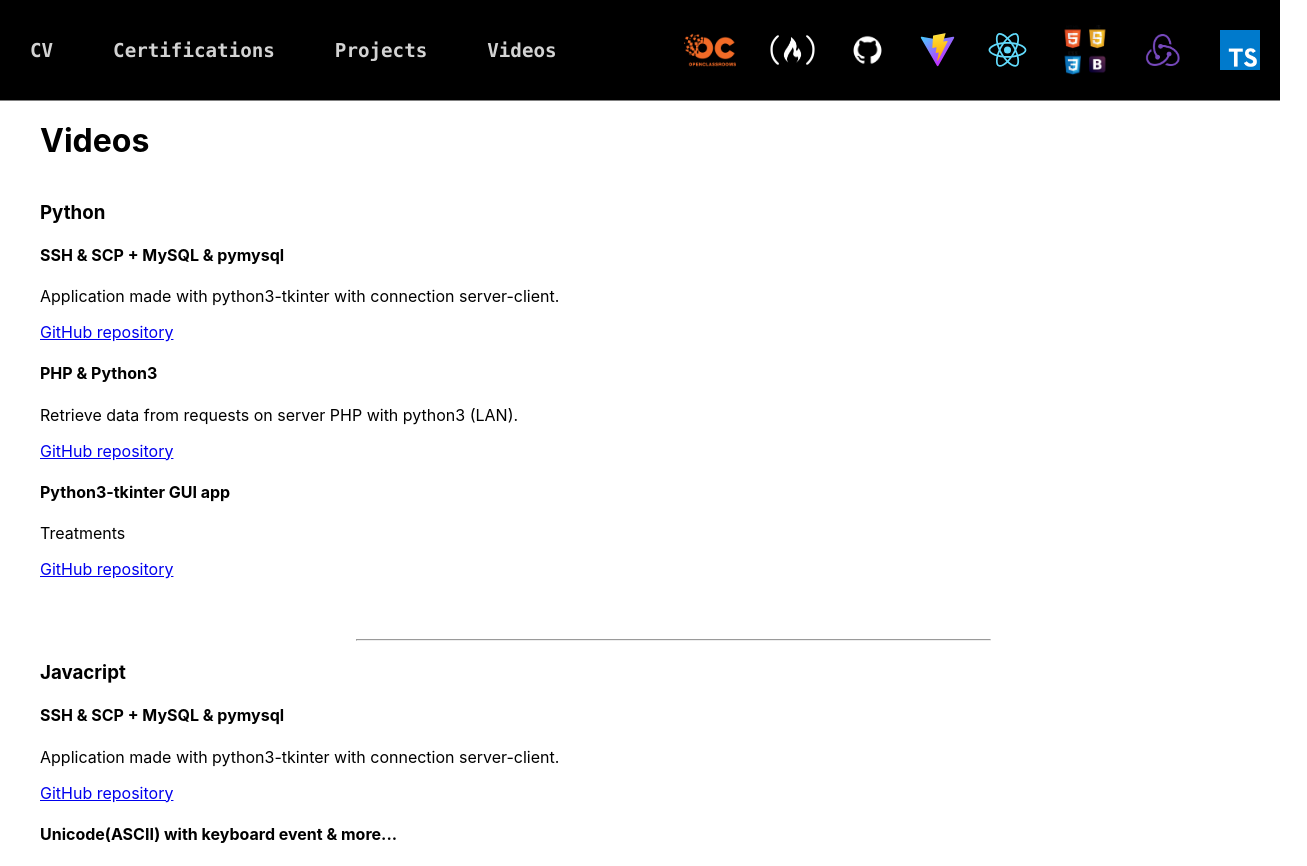
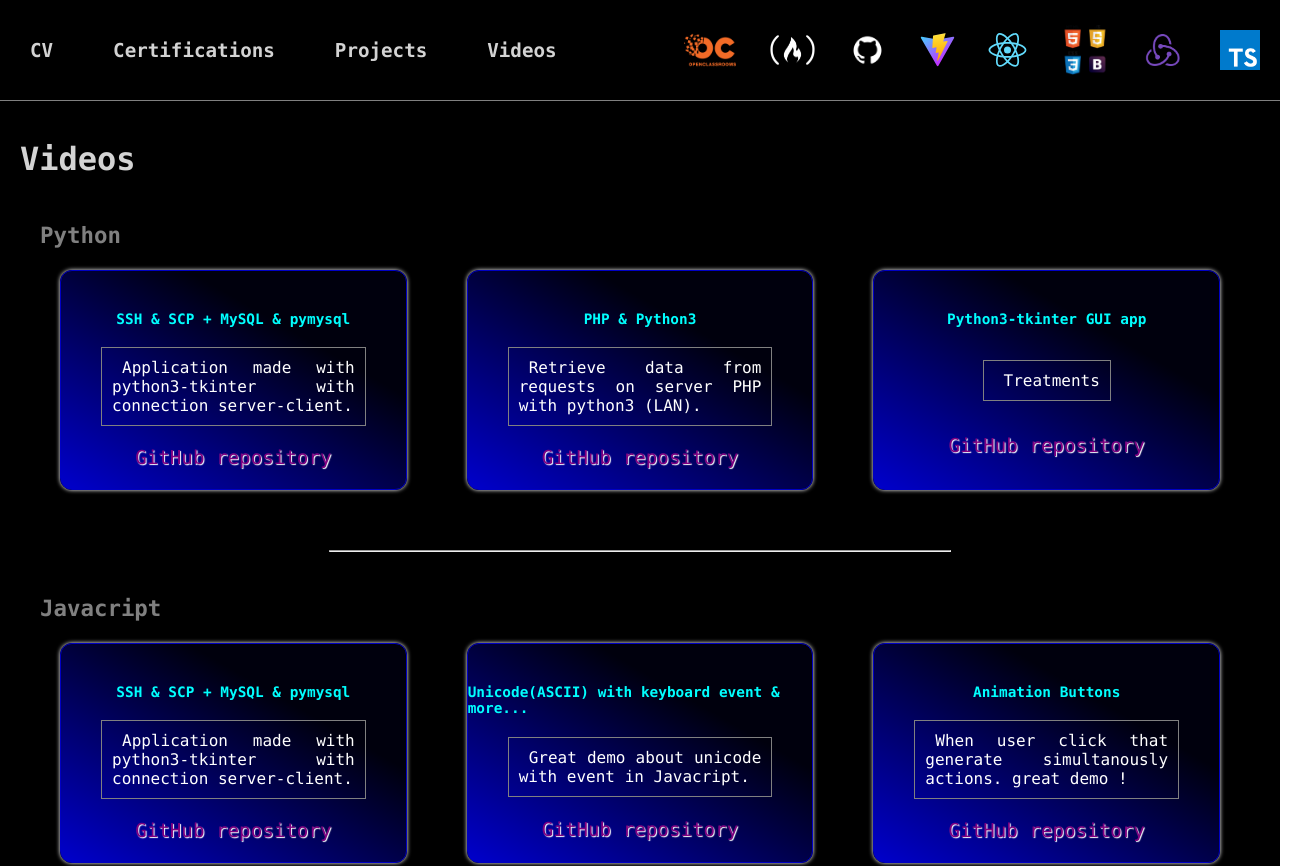
Before and after one commit to TLRKiliann/portfolio, a React (Create React App) app in the folder my-portfolio/: page /Videos in a window 1280 px wide. Shown: the top 866 px of the page, 1307 px wide, since content can reach past the window. Built offline with nearby package versions, Linux system fonts and the light colour scheme.

Commit message:
renamed files (reverse projects <=> videos)

```diff
--- a/my-portfolio/src/styles/projects.scss
+++ b/my-portfolio/src/styles/projects.scss
@@ -1,4 +1,4 @@
-.projects {
+.videos {
   position: absolute;
   margin-top: 100px;
   margin-left: 40px;
--- a/my-portfolio/src/styles/videos.scss
+++ b/my-portfolio/src/styles/videos.scss
@@ -1,13 +1,98 @@
-.videos {
+.projects {
   position: absolute;
-  margin-top: 100px;
-  margin-left: 40px;
-  width: 99%;
+  right: 0px;
+  left: 0px;
+  padding: 100px 0px;
+
+  background: black;
+  color: white;
+
+  z-index: 1;
+}
+
+.main--title {
+  margin-top: 40px;
+  margin-left: 20px;
+
+  font-family: 'Consolas';
+  font-size: 2rem;
+
+  color: lightgrey;
+}
+
+.videos--div {
+  margin: 20px;
   display: flex;
   flex-direction: column;
-  align-items: left;
-  /*background: black;*/
-  z-index: 1;
+}
 
-  /*border: 2px solid white;*/
+.subdiv--videos {
+
 }
+
+.title--videos {
+  margin-left: 20px;
+
+  font-family: 'Consolas';
+  font-size: 1.4rem;
+
+  color: grey;
+}
+
+.allvideos--div {
+  margin: 0px 10px;
+  display: flex;
+  flex-direction: row;
+  justify-content: space-between;
+}
+
+.yt--video {
+  width: 80%;
+  padding: 20px 0px;
+  margin: 0px 30px;
+
+  display: flex;
+  flex-direction: column;
+  align-items: center;
+  justify-content: space-between;
+
+  background-image: linear-gradient(30deg, rgba(0,0,255,.8),
+  rgba(0,0,255,0.05) 70%);
+  border: 1px solid #0000c3;
+  border-radius: 12px;
+  box-shadow: 0px 0px 4px white;
+}
+
+.yt--video h4 {
+  margin: auto;
+  margin-top: 20px;
+
+  font-family: 'Consolas';
+  font-size: 0.9rem;
+
+  color: cyan;
+}
+
+.yt--video p {
+  margin: 20px 40px;
+  padding: 10px 10px;
+
+  text-align: justify;
+
+  text-indent: 10px;
+  font-family: 'Consolas';
+  font-size: 1rem;
+  border: 1px solid grey;
+  color: white;
+}
+
+.yt--video a {
+  margin: auto;
+
+  font-family: 'Consolas';
+  font-size: 1.2rem;
+  text-decoration: none;
+  text-shadow: 1px 1px 1px white;
+
+  color: purple;
+}
```
